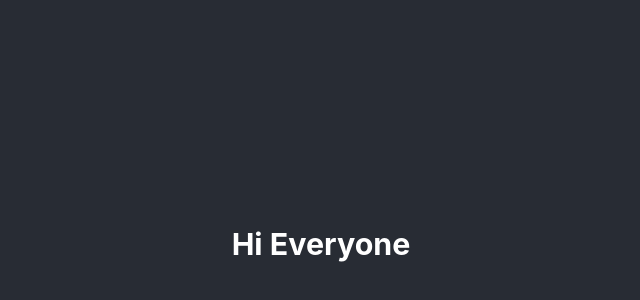
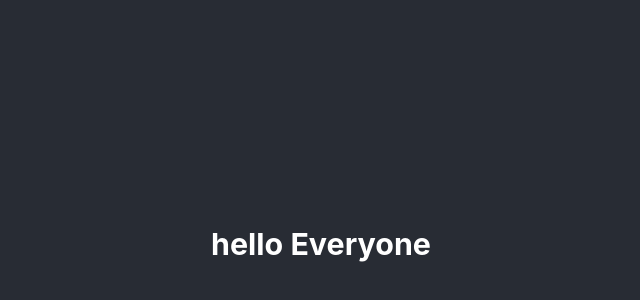
Before and after one commit to Youssef-ADOUIRI/Emines-Graphic-Design, a React (Create React App) app in the folder frontend/: page / in a window 1280 px wide. Shown: the part 156-456 px from the top of the page, without its empty margins (319-959 px from the left). Built offline with nearby package versions, Linux system fonts and the light colour scheme.

Commit message:
Update App.js

```diff
--- a/frontend/src/App.js
+++ b/frontend/src/App.js
@@ -4,7 +4,7 @@ function App() {
   return (
     <div className="App">
       <header className="App-header">
-        <h3>Hi Everyone</h3>
+        <h3>hello Everyone</h3>
       </header>
     </div>
   );
```
